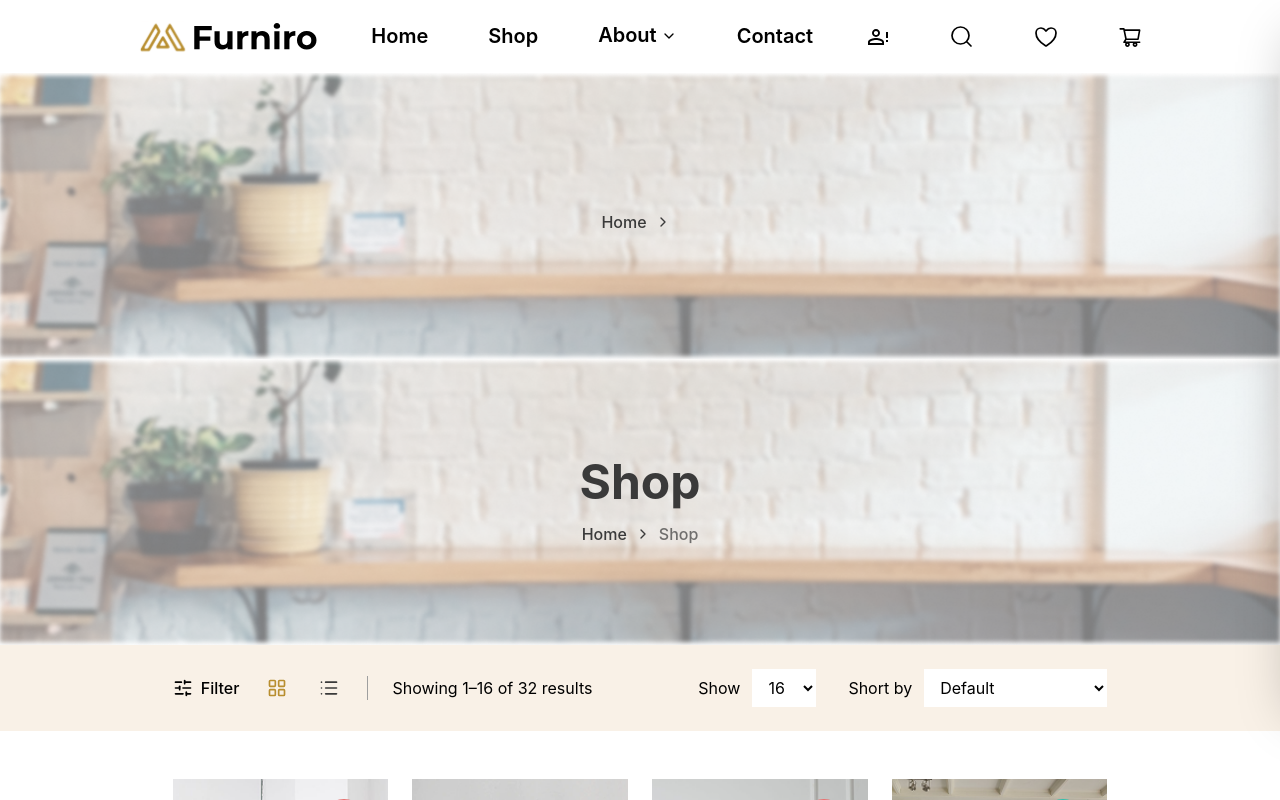
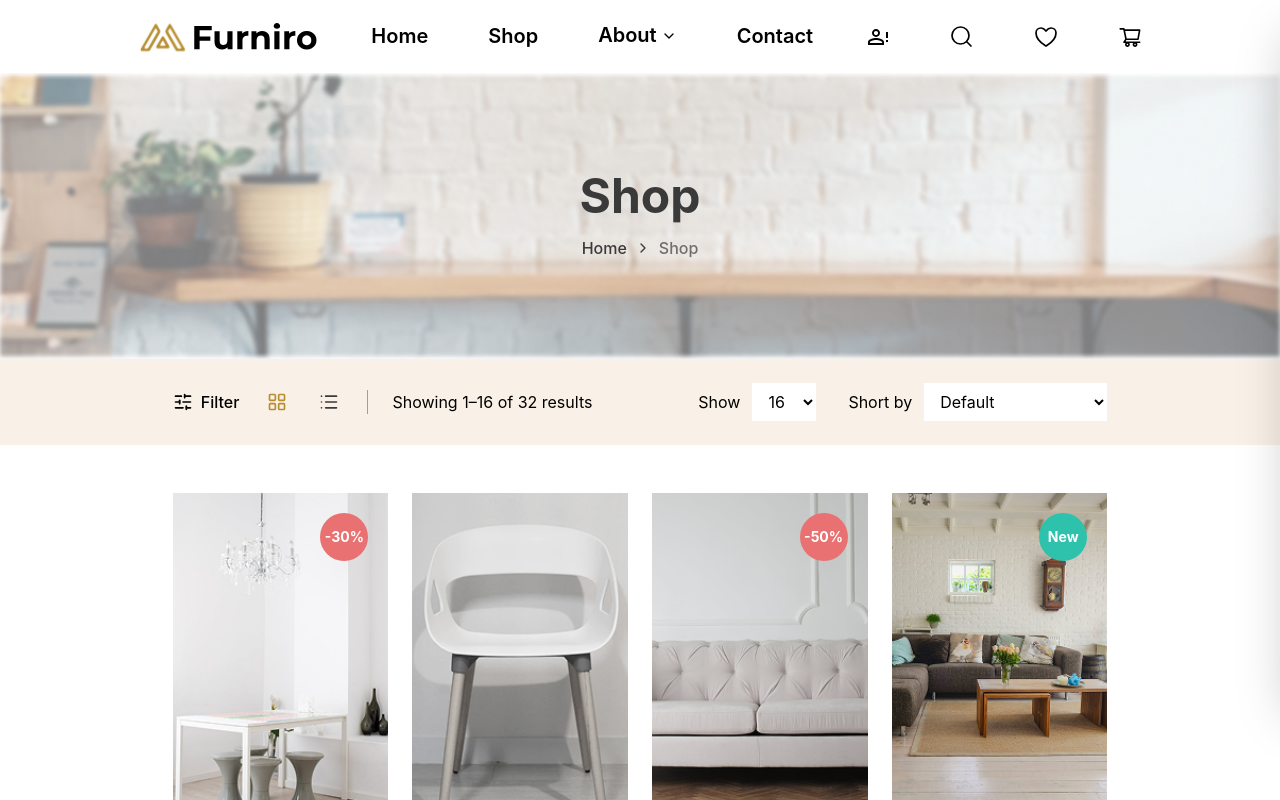
Before and after one commit to Okonvin/Furniture-E-commerce, a React (Vite) app: page /shop in a window 1280 px wide. Shown: the top 800 px of the page. Built offline with nearby package versions, Linux system fonts and the light colour scheme.

Commit message:
initial commit

```diff
--- a/src/components/Shop.jsx
+++ b/src/components/Shop.jsx
@@ -11,7 +11,7 @@ import PageHero from "./PageHero";
 function ShopHero() {
   return (
     <>
-      <PageHero/>
+
       <section className="w-full h-[286px] flex flex-col items-center justify-center gap-4 bg-[url('/assets/hero-banner.png')] bg-cover bg-center bg-no-repeat">
         <Reveal className="flex flex-col items-center gap-4">
           <h1 className="text-3xl sm:text-4xl lg:text-5xl font-bold text-[#3A3A3A]">Shop</h1>
```
